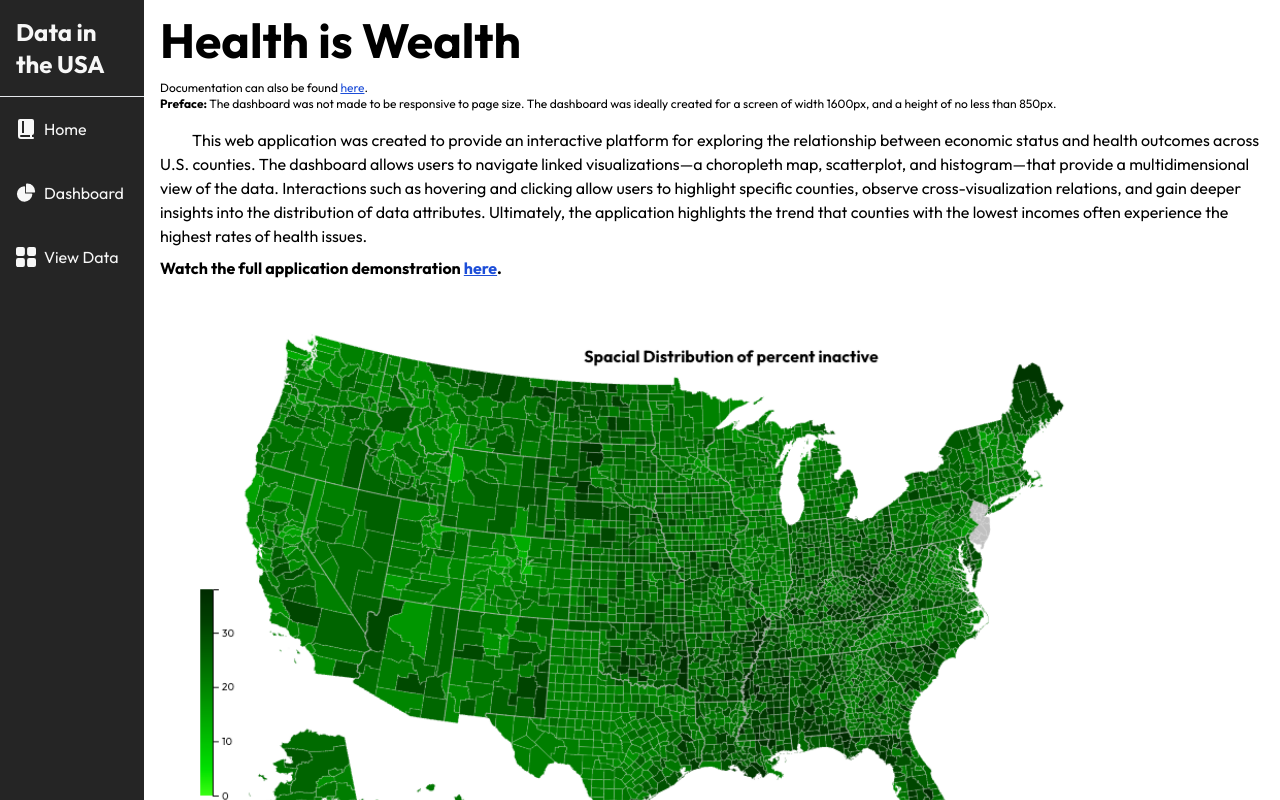
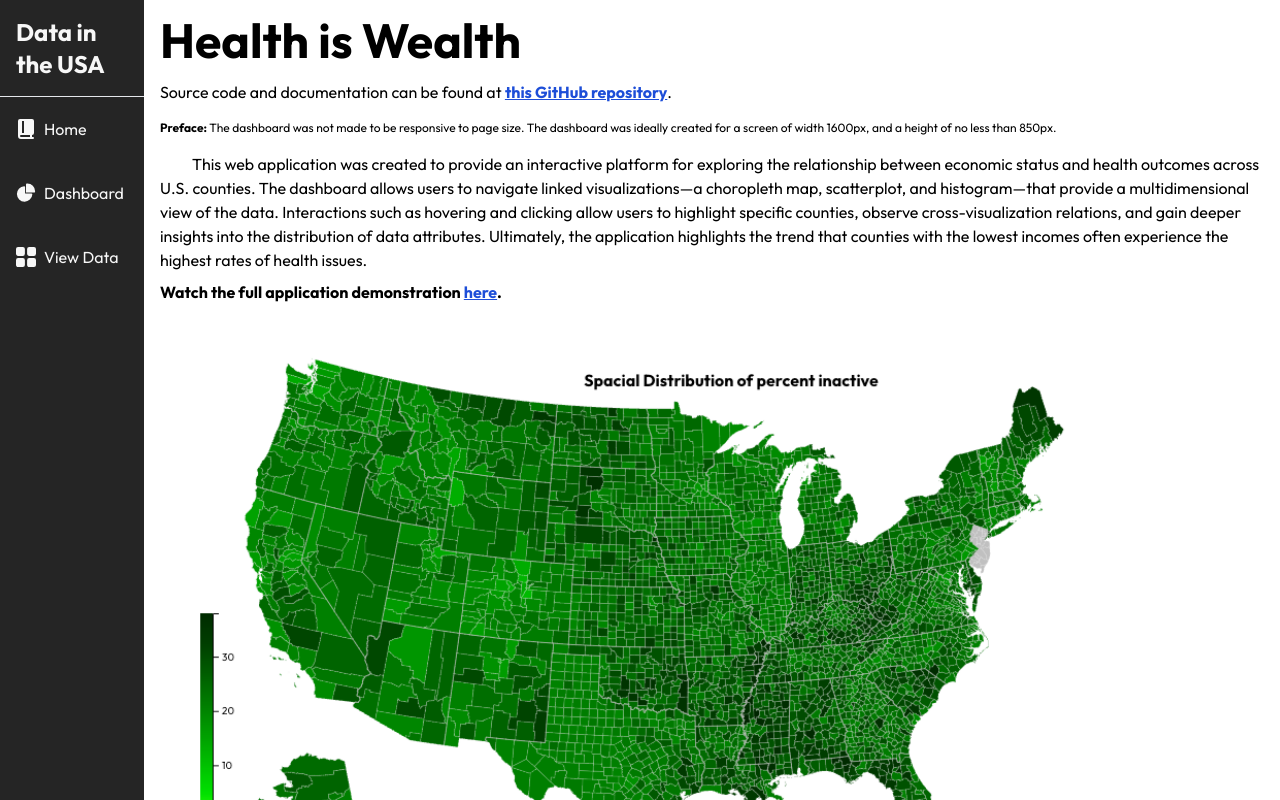
Before and after one commit to RickSlick3/Data-in-the-USA, a Next.js app in the folder data-in-the-usa/: page / in a window 1280 px wide. Built offline with nearby package versions, Linux system fonts and the light colour scheme; a web font is replaced by a local one.

Commit message:
Documentation - fixing data download

```diff
--- a/data-in-the-usa/app/page.js
+++ b/data-in-the-usa/app/page.js
@@ -5,8 +5,8 @@ export default function Home() {
     <div className="leading-[1.5] max-w-7xl">
       <h1 className="text-5xl font-bold mb-4">Health is Wealth</h1>
 
-      <p className='text-xs'>Documentation can also be found <a className="underline text-blue-700" href='https://github.com/RickSlick3/Data-in-the-USA' target="_blank">here</a>.</p>
-      <p className='text-xs mb-4'><strong>Preface: </strong>The dashboard was not made to be responsive to page size. The dashboard was ideally created for a screen of width 1600px, and a height of no less than 850px.</p>
+      <p className='text-s my-1'>Source code and documentation can be found at <a className="underline text-blue-700 font-bold" href='https://github.com/RickSlick3/Data-in-the-USA' target="_blank">this GitHub repository</a>.</p>
+      <p className='text-xs my-4'><strong>Preface: </strong>The dashboard was not made to be responsive to page size. The dashboard was ideally created for a screen of width 1600px, and a height of no less than 850px.</p>
 
       <p className="my-1 indent-8">This web application was created to provide an interactive platform for exploring the relationship between economic status and health outcomes across U.S. counties. The dashboard allows users to navigate linked visualizations—a choropleth map, scatterplot, and histogram—that provide a multidimensional view of the data. Interactions such as hovering and clicking allow users to highlight specific counties, observe cross-visualization relations, and gain deeper insights into the distribution of data attributes. Ultimately, the application highlights the trend that counties with the lowest incomes often experience the highest rates of health issues. </p>
       <p className="my-2 font-bold">Watch the full application demonstration <a className="underline text-blue-700" href="https://www.loom.com/share/91b07b0d3527458caec998fae96e86c2" target="_blank"><strong>here</strong></a>.</p>
@@ -22,7 +22,7 @@ export default function Home() {
         <li>2. The corresponding U.S. county and state name</li>
         <li>3. The U.S. county's recorded economic and health statistics expressed as averages and percentages of the population</li>
       </ol>
-      <p>The full dataset can be downloaded by <a className="underline text-blue-700" href="/data-in-the-usa/public/national_health_data_2024.csv" download>clicking here</a>.</p>
+      <p>The full dataset can be downloaded by <a className="underline text-blue-700" href="/national_health_data_2024.csv" download>clicking here</a>.</p>
 
       <h3 className="text-2xl font-bold my-4">Design Decisions</h3>
       <p className="my-1 indent-8">The dashboard was designed with ease-of-use and clarity in mind. The visualizations are intended to reveal more than just basic correlations and distributions.</p>
```
